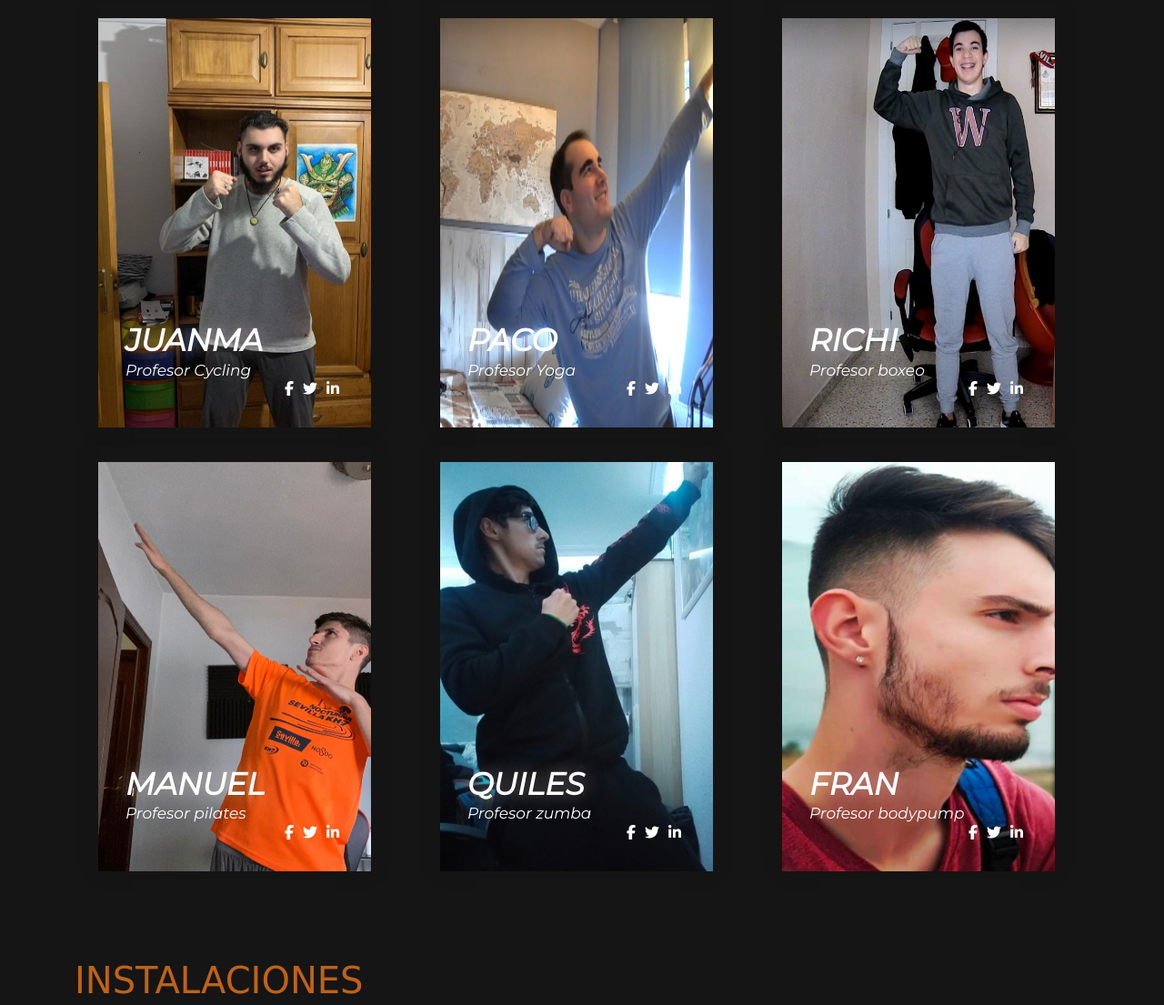
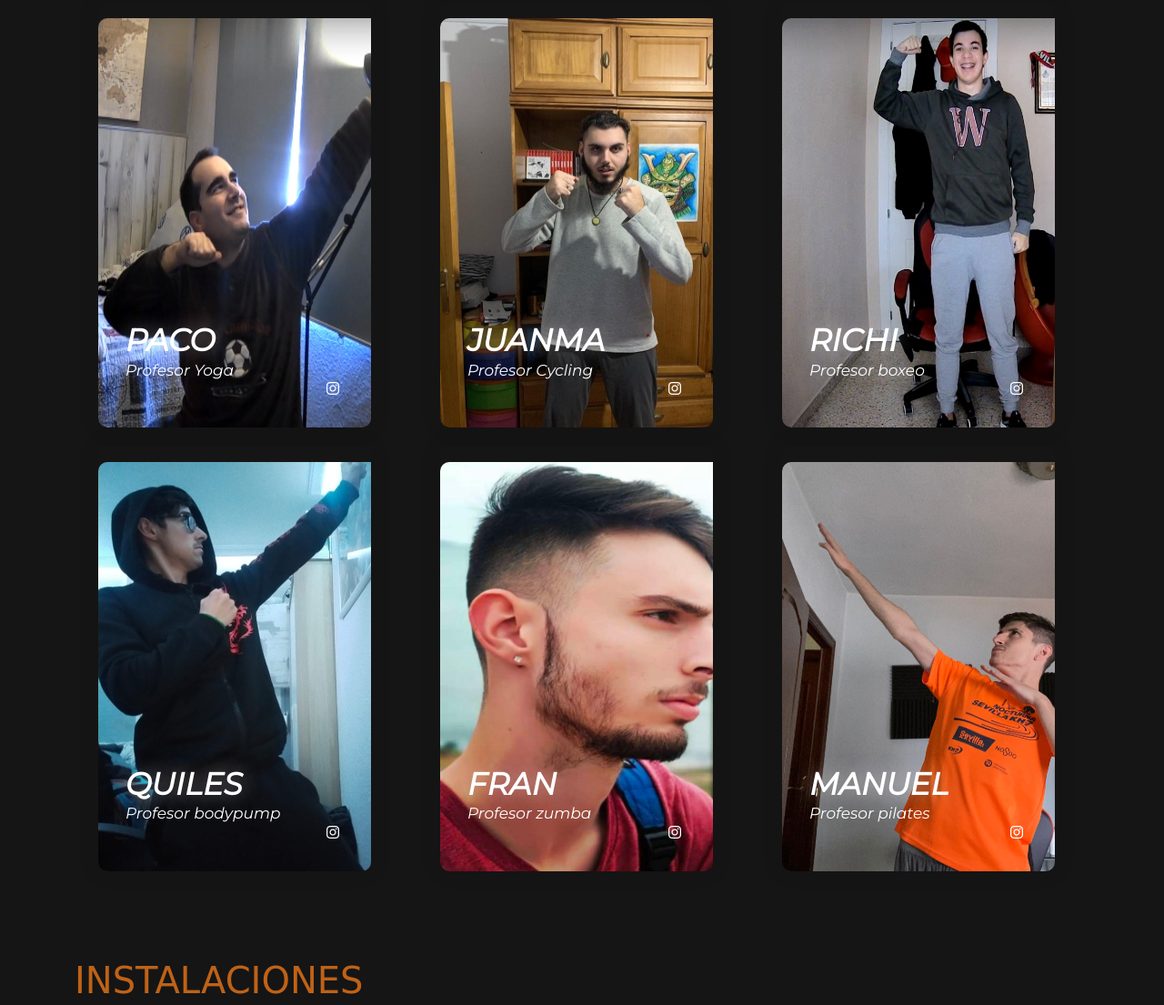
Before and after one commit to AndreaAngelGarcia/DWIC, a plain HTML site: page WOLFGYM/inicio.html in a window 1280 px wide. Shown: the part 3102-4207 px from the top of the page at 91% size. Drawn offline with nearby package versions, Linux system fonts and the light colour scheme; a web font is replaced by a local one.

Commit message:
Actualización final casa

```diff
--- a/WOLFGYM/inicio.html
+++ b/WOLFGYM/inicio.html
@@ -257,21 +257,19 @@
         <div class="row">
           <div class="col-lg-4 col-md-6">
             <div class="profile-card-2"><!--CARTA 1-->
-              <img src="img/JUANMAGYM.jpg" class="img img-responsive">
-              <div class="profile-name">JUANMA</div>
-              <div class="profile-username">Profesor Cycling</div>
-              <div class="profile-icons"><a href="#"><i class="fa fa-facebook"></i></a><a href="#"><i
-                    class="fa fa-twitter"></i></a><a href="#"><i class="fa fa-linkedin"></i></a></div>
+              <img src="img/PAQUITOGYM.jpg" class="img img-responsive">
+              <div class="profile-name">PACO</div>
+              <div class="profile-username">Profesor Yoga</div>
+              <div class="profile-icons"><a href="https://www.instagram.com/mirage.tank.again/" target="_blank"><i class="fa fa-instagram"></i></a></div>
             </div>
           </div>
 
           <div class="col-lg-4 col-md-6">
             <div class="profile-card-2"><!--CARTA 2-->
-              <img src="img/PACOGYM.jpg" class="img img-responsive">
-              <div class="profile-name">PACO</div>
-              <div class="profile-username">Profesor Yoga</div>
-              <div class="profile-icons"><a href="#"><i class="fa fa-facebook"></i></a><a href="#"><i
-                    class="fa fa-twitter"></i></a><a href="#"><i class="fa fa-linkedin"></i></a></div>
+              <img src="img/JUANMAGYM.jpg" class="img img-responsive">
+              <div class="profile-name">JUANMA</div>
+              <div class="profile-username">Profesor Cycling</div>
+              <div class="profile-icons"><a href="https://www.instagram.com/juanma_sama/?hl=es" target="_blank"><i class="fa fa-instagram"></i></a></div>
             </div>
           </div>
 
@@ -280,38 +278,34 @@
               <img src="img/RICHIGYM.jpg" class="img img-responsive">
               <div class="profile-name">RICHI</div>
               <div class="profile-username">Profesor boxeo</div>
-              <div class="profile-icons"><a href="#"><i class="fa fa-facebook"></i></a><a href="#"><i
-                    class="fa fa-twitter"></i></a><a href="#"><i class="fa fa-linkedin"></i></a></div>
+              <div class="profile-icons"><a href="https://www.instagram.com/_richisvq/" target="_blank"><i class="fa fa-instagram"></i></a></div>
             </div>
           </div>
 
           <div class="col-lg-4 col-md-6">
             <div class="profile-card-2"><!--CARTA 4-->
-              <img src="img/MANUELGYM.PNG" class="img img-responsive">
-              <div class="profile-name">MANUEL</div>
-              <div class="profile-username">Profesor pilates</div>
-              <div class="profile-icons"><a href="#"><i class="fa fa-facebook"></i></a><a href="#"><i
-                    class="fa fa-twitter"></i></a><a href="#"><i class="fa fa-linkedin"></i></a></div>
+              <img src="img/QUILESGYM.jpg" class="img img-responsive">
+              <div class="profile-name">QUILES</div>
+              <div class="profile-username">Profesor bodypump</div>
+              <div class="profile-icons"><a href="https://www.instagram.com/antonio_q_d/?hl=es" target="_blank"><i class="fa fa-instagram"></i></a></div>
             </div>
           </div>
 
           <div class="col-lg-4 col-md-6">
             <div class="profile-card-2"><!--CARTA 5-->
-              <img src="img/QUILESGYM.jpg" class="img img-responsive">
-              <div class="profile-name">QUILES</div>
+              <img src="img/fran.png" class="img img-responsive">
+              <div class="profile-name">FRAN</div>
               <div class="profile-username">Profesor zumba</div>
-              <div class="profile-icons"><a href="#"><i class="fa fa-facebook"></i></a><a href="#"><i
-                    class="fa fa-twitter"></i></a><a href="#"><i class="fa fa-linkedin"></i></a></div>
+              <div class="profile-icons"><a href="https://www.instagram.com/dfran_11b/?hl=es" target="_blank"><i class="fa fa-instagram"></i></a></div>
             </div>
           </div>
 
           <div class="col-lg-4 col-md-6">
             <div class="profile-card-2"><!--CARTA 6-->
-              <img src="img/fran.png" class="img img-responsive">
-              <div class="profile-name">FRAN</div>
-              <div class="profile-username">Profesor bodypump</div>
-              <div class="profile-icons"><a href="#"><i class="fa fa-facebook"></i></a><a href="#"><i
-                    class="fa fa-twitter"></i></a><a href="#"><i class="fa fa-linkedin"></i></a></div>
+              <img src="img/MANUELGYM.png" class="img img-responsive">
+              <div class="profile-name">MANUEL</div>
+              <div class="profile-username">Profesor pilates</div>
+              <div class="profile-icons"><a href="https://www.instagram.com/manuel_guerraruiz/" target="_blank"><i class="fa fa-instagram"></i></a></div>
             </div>
           </div>
         </div>
--- a/WOLFGYM/style.css
+++ b/WOLFGYM/style.css
@@ -1,10 +1,11 @@
 @import url('https://fonts.googleapis.com/css2?family=League+Spartan:wght@300&family=Montserrat:ital@1&family=Open+Sans&display=swap');
 
-body {
+body {               /*FUENTE DE LETRA Y COLOR DE FONDO DEL BODY PREDETERMINADO*/
 	font-family: montserrat;
 	background: #151515;
 }
 
+/*AQUI HE CENTRADO LOS ROW Y CONTAINERFLUID PARA QUE NO ME SALGAN ESPACIOS EN BLANCO EN LOS EXTREMOS*/
 div.row {
 	margin-right: 0px;
 }
@@ -35,6 +36,8 @@ div.container-fluid {
 	margin-right: 20px;
 }
 
+
+/* BOTÓN PARA DESCARGAR EL HORARIO */
 .btn {
 	align-items: center;
 }
@@ -215,7 +218,6 @@ fieldset[disabled] .btn-sample.active {
 @media only screen and (min-width: 768px) and (max-width: 991px) {
 	.navbar-nav {
 		text-align: center;
-
 	}
 
 	.navbar-collapse {
@@ -243,7 +245,6 @@ fieldset[disabled] .btn-sample.active {
 @media only screen and (max-width: 767px) {
 	.navbar-nav {
 		text-align: center;
-
 	}
 
 	.navbar-collapse .nav-item .nav-link {
@@ -290,6 +291,7 @@ fieldset[disabled] .btn-sample.active {
 }
 
 /************ SOBRE NOSOTROS ****************/
+/*EL APARTADO SOBRE NOSOTROS TIENE UN TITULO CON SU ROW Y COL Y DESPUES UN ROW Y 3 COL PARA AÑADIR LOS APARTADOS*/
 .choseus-section {
 	background: #0a0a0a;
 	padding-top: 60px;
@@ -331,6 +333,10 @@ fieldset[disabled] .btn-sample.active {
 }
 
 /*********** SECCIÓN CLASES *****************/
+/*LA SECCIÓN ESTÁ DIVIDIDA EN 8 CARTAS:
+TODAS CON UN MISMO ROW Y CADA UNA CON SU RESPECTIVO COL,
+LAS DOS CARTAS DEL FINAL SON DIFERENTES AL RESTO Y VAN JUNTAS */
+/*LA SECCIÓN TIENE PADDING Y MARGENES, LUEGO CADA CARTA TIENE LA IMAGEN Y LA PARTE DE ABAJO CON EL NOMBRE DE LA CLASE*/
 .classes-section {
 	background: #151515;
 	padding-bottom: 80px;
@@ -409,6 +415,10 @@ fieldset[disabled] .btn-sample.active {
 }
 
 /**************** GALERIA DE FOTOS ********************/
+/*LA GALERIA DE FOTOS ES PREDETERMINADA DE BOOSTRAP,
+TENEMOS EL TITULO DE LAS INSTALACIONES ARRIBA CON SU COL Y ROW,
+Y LUEGO TENEMOS EL ROW CON SUS COL EN LOS QUE HAY DOS FOTOS EN CADA,
+LUEGO HE METIDO EN EL CSS QUE CUANDO PASES POR ENCIMA BAJE UN POCO LA OPACIDAD*/
 .gallery-section {
 	padding-top: 80px;
 	padding-bottom: 80px;
@@ -424,6 +434,7 @@ fieldset[disabled] .btn-sample.active {
 }
 
 /****************** SECCIÓN PRECIOS ********************/
+/*3 CARTAS DIVIDIDAS POR COL CON SU TAMAÑO, SIN COLOR DE FONDO, POSICIÓN, MÁRGENES Y PADDING PREDETERMINADOS*/
 .pricing-section {
 	background: #151515;
 	padding-bottom: 80px;
@@ -612,9 +623,10 @@ fieldset[disabled] .btn-sample.active {
 }
 
 /************ EQUIPO *******************/
-.card-container {
+.card-container { 	/*6 CARTAS DIVIDIDAS POR COL CON SU TAMAÑO, COLOR, POSICIÓN, MARGENES Y PADDING PREDETERMINADOS*/
 	padding: 100px 0px;
 	-webkit-perspective: 1000;
+
 }
 
 .profile-card-2 {
@@ -626,10 +638,12 @@ fieldset[disabled] .btn-sample.active {
 	margin: 10px auto;
 	cursor: pointer;
 	padding-top: 5%;
+	border-radius: 10px;
 }
 
 .profile-card-2 img {
 	transition: all linear 0.25s;
+	border-radius: 10px;
 }
 
 .profile-card-2 .profile-name {
@@ -685,6 +699,9 @@ fieldset[disabled] .btn-sample.active {
 }
 
 /************** SECCION CONTACTO *********************/
+/* LA SECCIÓN DE CONTACTO ESTÁ DIVIDIDA EN 3 PARTES,TODO EN EL MISMO ROW:
+TENEMOS UN COL CON LA INFORMACIÓN DE CONTACTO, LUEGO OTRO COL CON EL FORMULARIO
+Y AL FINAL UN APARTADO DE MAPA */
 .contact-section {
 	background: #151515;
 	padding-top: 50px;
```
Also changed, not shown: WOLFGYM/pago.css (+7 -21 lines), WOLFGYM/pago.html (+15 -28 lines), WOLFGYM/img/PAQUITOGYM.jpg (added).
